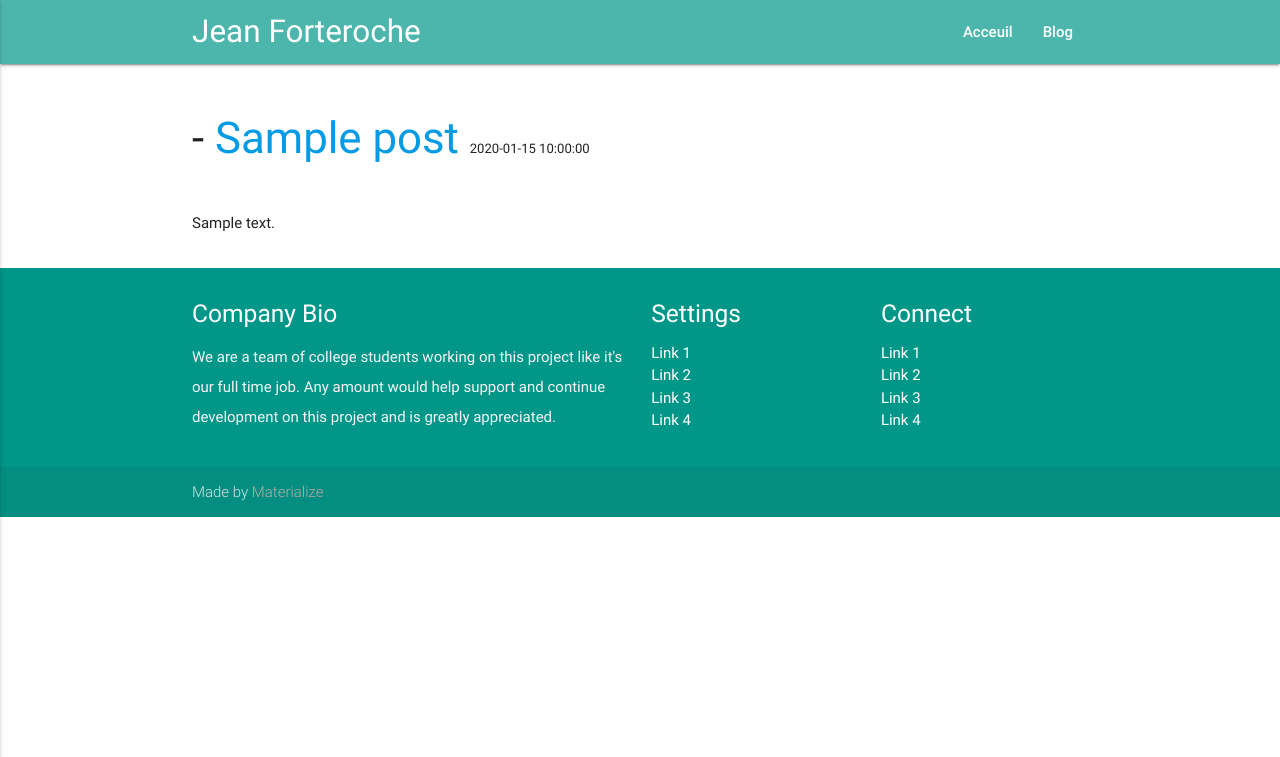
After one commit to nasreddinebr/Projet, a PHP site: template views/blog.html.twig in a window 1280 px wide. The commit adds this page. Shown: the top 757 px of the page. Run offline with PHP 8.4, Linux system fonts and the light colour scheme; the template is opened without the code that fills it: most values are stand-ins (such as "Sample title", 1, 10 or a date in 2020); some libraries are stand-ins or nearby versions.

Commit message:
Modification of the controller part: * Added new comment access service * Evolve file routes.php (adding new routes and names) Part view: * Added the blog page (displays the list of all posts)

```diff
--- a/app/app.php
+++ b/app/app.php
@@ -20,3 +20,9 @@ $app->register(new Silex\Provider\AssetServiceProvider(), array('assets.version'
 $app['dao.post'] = function ($app) {
 	return new BlogEcrivain\DAO\PostDAO($app['db']);
 };
+//Inject dependence on the PostDAO class to the CommentDAO instance through the setPostDAO mutator.
+$app['dao.comment'] = function ($app) {
+	$commentDAO = new BlogEcrivain\DAO\CommentDAO($app['db']);
+	$commentDAO->setPostDAO($app['dao.post']);
+	return $commentDAO;
+};
--- a/src/DAO/CommentDAO.php
+++ b/src/DAO/CommentDAO.php
@@ -33,6 +33,7 @@ class CommentDAO extends DAO {
 		//Convert Query response to an array of domain objects
 		foreach ($response as $row) {
 			$commentId = $row['id_comment'];
+			$comentDate = $row['date_comment'];
 			$comment = $this->buildDomainObject($row);
 
 			//The associated post is defined for the constructed comment
--- a/src/DAO/PostDAO.php
+++ b/src/DAO/PostDAO.php
@@ -12,7 +12,7 @@ class PostDAO extends DAO {
 	 * @return array A list of all posts
 	 */
 	public function recoverAllPost() {
-		$req = "select * from posts order by id_post desc";
+		$req = "SELECT * FROM posts ORDER BY id_post DESC";
 		$response = $this->getDb()->fetchAll($req);
 
 		// Convert query result to a array of domain objects
@@ -47,7 +47,7 @@ class PostDAO extends DAO {
 	 * @param array $row The database row containing Post data
 	 * @return \blog_ecrivain\Domain\Post
 	 */
-	protected function buildDomainObject($row) {
+	protected function buildDomainObject(array $row) {
 
 		$post = new Post();
 		$post->setId($row['id_post']);
--- /dev/null
+++ b/views/blog.html.twig
@@ -0,0 +1,21 @@
+{% extends "template.html.twig" %}
+{% block title %}Blog{% endblock %}
+
+{% block content %}
+<!-- Posts -->
+<div class="container">
+	<div class="section">
+        {% for post in posts %}		{# Recover the first three post #}
+        <article>
+          	<h3>
+            	<p>-
+                	<a class="postTitle" href="{{ path('post', { 'id': post.id }) }}">{{ post.title }}</a>
+                	<span class="date_size">{{ post.date }}</span>
+                </p>
+            </h3>
+            <p>{{ post.content }}</p>
+        </article>
+        {% endfor %}
+    </div>
+</div>
+{% endblock %}
--- a/views/index.html.twig
+++ b/views/index.html.twig
@@ -12,7 +12,7 @@
         		<h4 class="header col s12 light">Les nouvelles technologies au service de la littérature</h4>
         	</div>
         	<div class="row center">
-        		<a href="http://materializecss.com/getting-started.html" id="download-button" class="btn-large waves-effect waves-light teal lighten-1">Commencer</a>
+        		<a href="{{ path('blog') }}" id="download-button" class="btn-large waves-effect waves-light teal lighten-1">Commencer</a>
         	</div>
         	<br><br>
         </div>
@@ -27,7 +27,7 @@
         <article>
           	<h3>
             	<p>-
-                	<a class="postTitle" href="{{ path('post', {'id': post.id}) }}">{{ post.title }}</a>
+                	<a class="postTitle" href="{{ path('post', { 'id': post.id }) }}">{{ post.title }}</a>
                 	<span class="date_size">{{ post.date }}</span>
                 </p>
             </h3>
--- a/views/template.html.twig
+++ b/views/template.html.twig
@@ -21,13 +21,13 @@
                 <div class="nav-wrapper container">
                 	<a id="logo-container" href="#" class="brand-logo">Jean Forteroche</a>
                 	<ul class="right hide-on-med-and-down">
-                		<li><a href="#"><strong> Acceuil </strong></a></li>
-                		<li><a href="#"><strong> Blog </strong></a></li>
+                		<li><a href="{{ path('home') }}"><strong> Acceuil </strong></a></li>
+                		<li><a href="{{ path('blog') }}"><strong> Blog </strong></a></li>
                   	</ul>
 
                   	<ul id="nav-mobile" class="side-nav">
-                    	<li><a href="#"><strong> Acceuil </strong></a></li>
-                		<li><a href="#"><strong> Blog </strong></a></li>
+                    	<li><a href="{{ path('home') }}"><strong> Acceuil </strong></a></li>
+                		<li><a href="{{ path('blog') }}"><strong> Blog </strong></a></li>
                   	</ul>
                   <a href="#" data-activates="nav-mobile" class="button-collapse"><i class="material-icons">menu</i></a>
                 </div>
```
Also changed, not shown: app/routes.php (+17 -1 lines), views/post.html.twig (+4 -3 lines), .htaccess (deleted), web/.htaccess (added).
